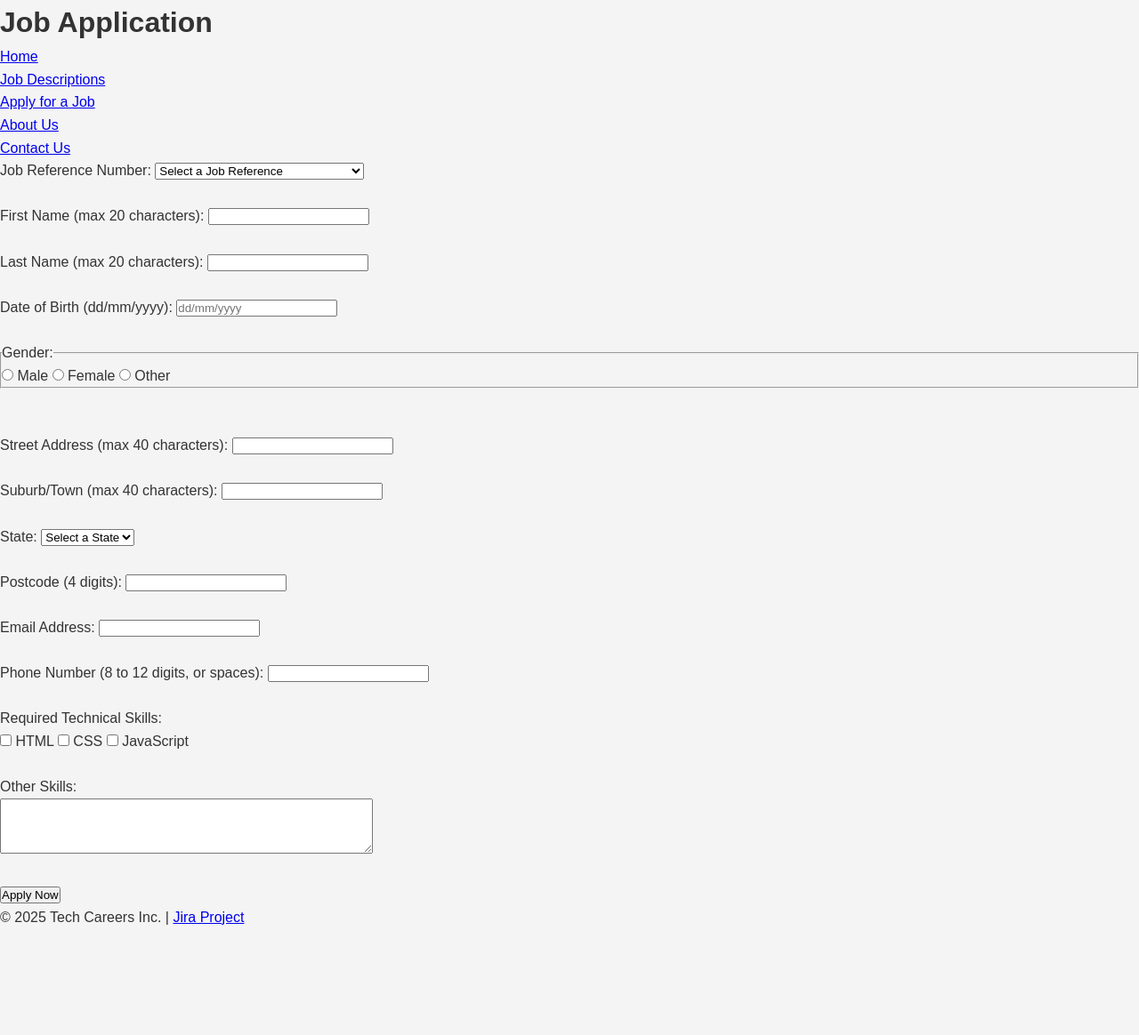
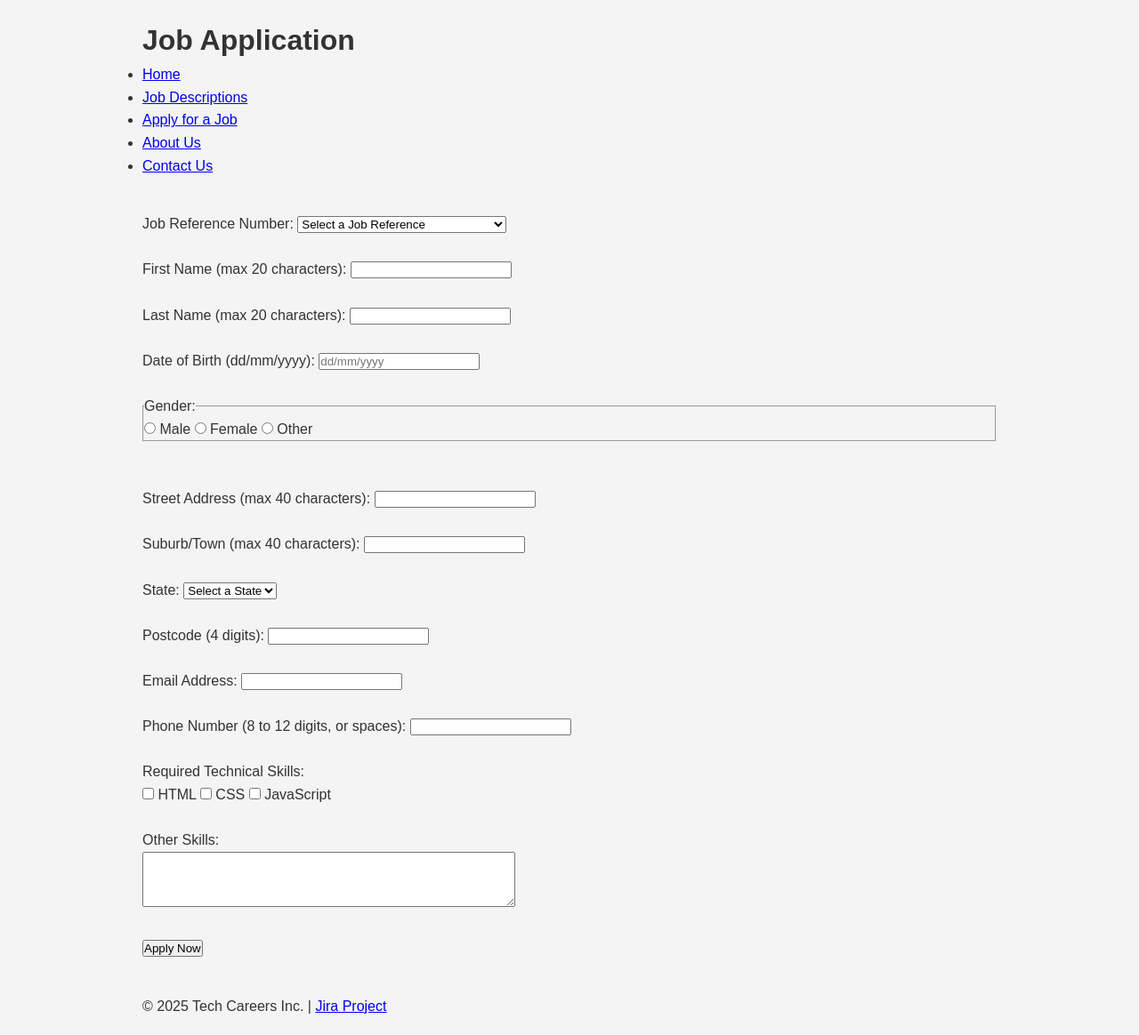
Before and after one commit to 105549359/Team05_Part1, a PHP site: page /apply.html in a window 1280 px wide. Shown: the whole page at 89% size. Before the commit the page ends 1040 px from the top, so only its background shows below. Run offline with PHP 8.4, Linux system fonts and the light colour scheme.

Commit message:
Container Layout

```diff
--- a/styles.css
+++ b/styles.css
@@ -13,3 +13,11 @@
     background-color: #f4f4f4;
     color: #333;
 }
+
+/* Container for layout */
+.container {
+    width: 90%;
+    max-width: 1000px;
+    margin: 0 auto;
+    padding: 20px;
+}
```
